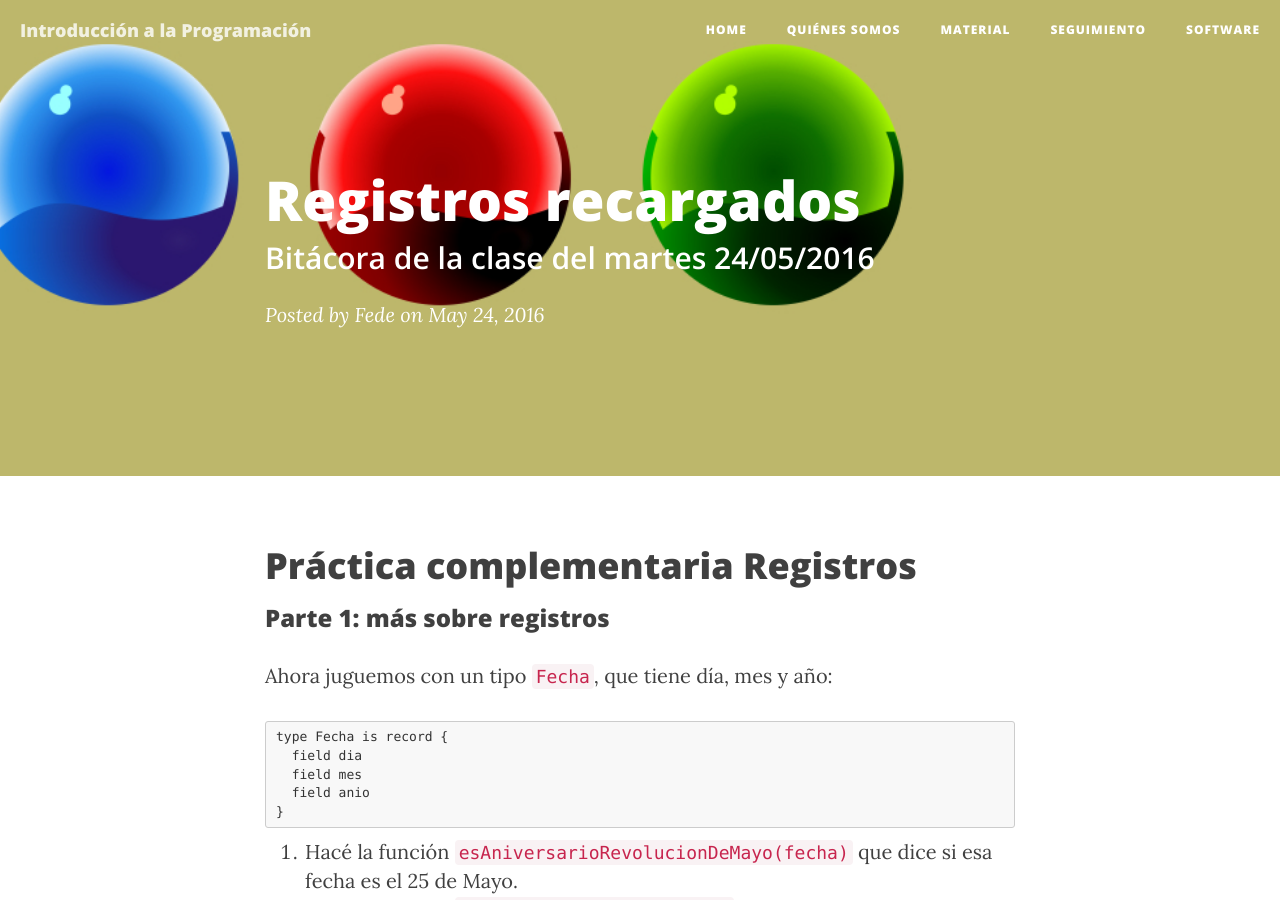
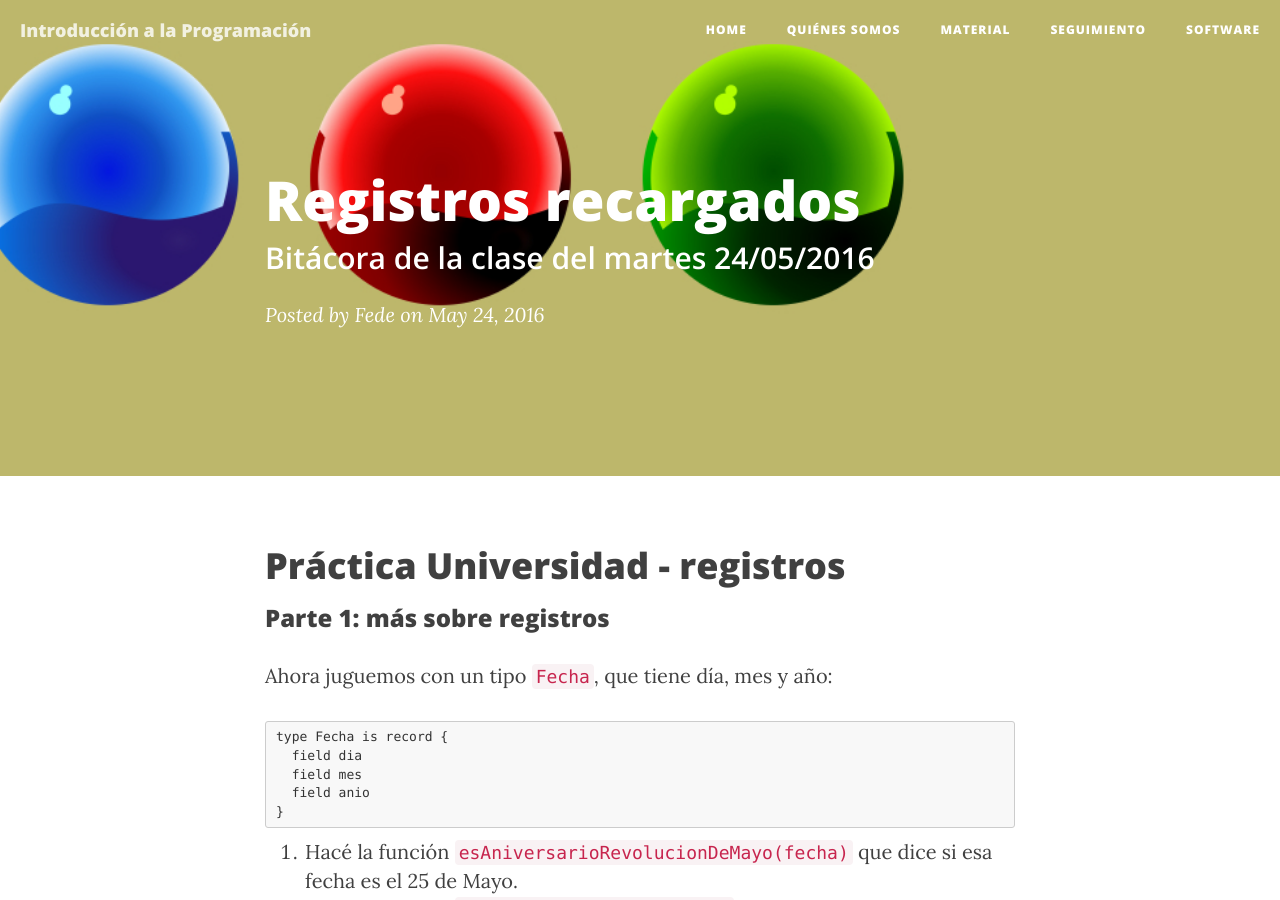
Before and after one commit to inpr-sarmiento/inpr-sarmiento.github.io, a Jekyll site: the page built from _posts/2016-05-24-bitacora-clase-19.md, in a window 1280 px wide and 900 px high. Built offline with Jekyll 4.4.1, drawn with Linux system fonts in a browser that asks for light colours; nearby versions of some CDN libraries.

Commit message:
Cambio de nombre guia

```diff
--- a/_posts/2016-05-24-bitacora-clase-19.md
+++ b/_posts/2016-05-24-bitacora-clase-19.md
@@ -6,7 +6,7 @@ date:       2016-05-24 15:30:00
 author:     "Fede"
 ---
 
-# Práctica complementaria Registros
+# Práctica Universidad - registros
 
 ### Parte 1: más sobre registros
 
```
